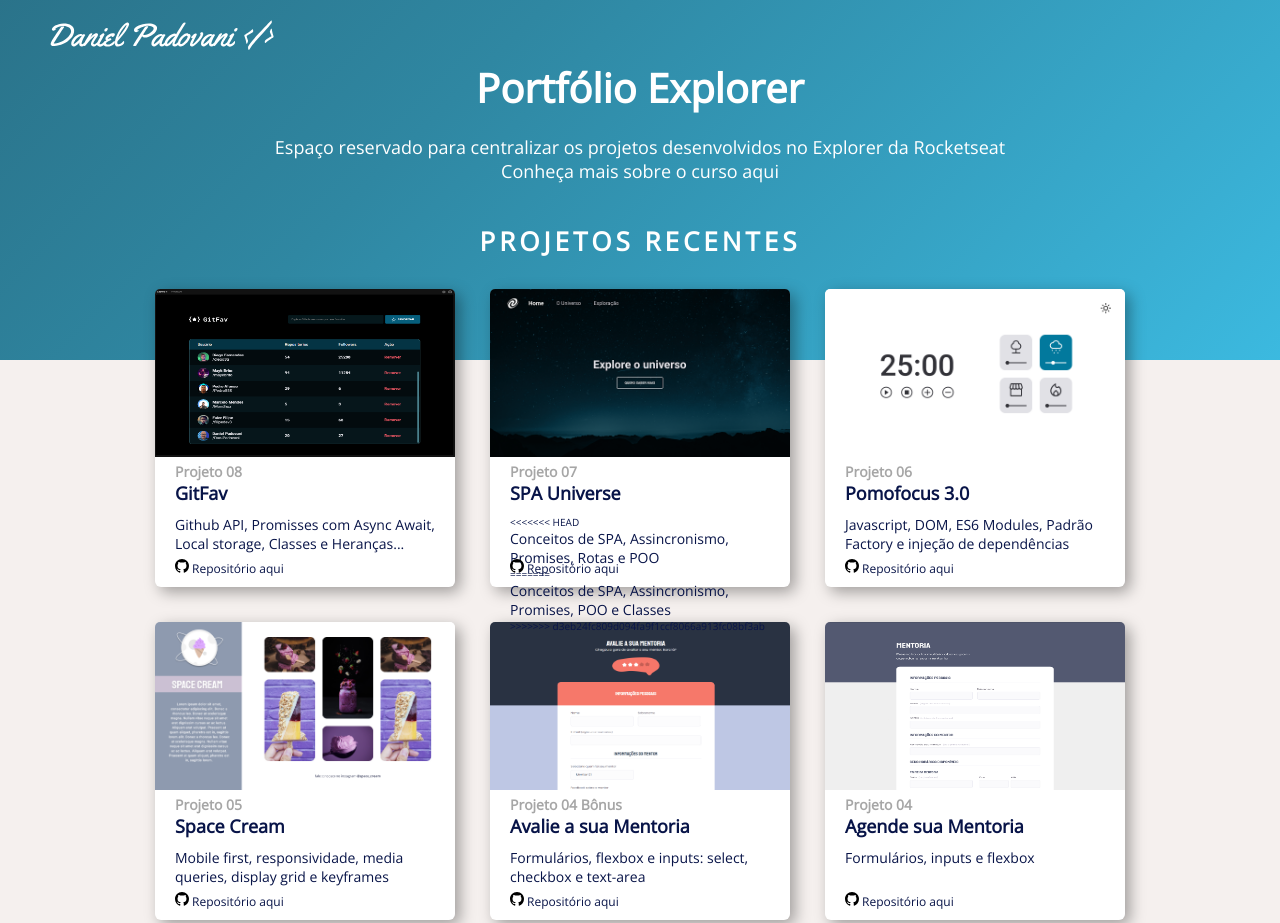
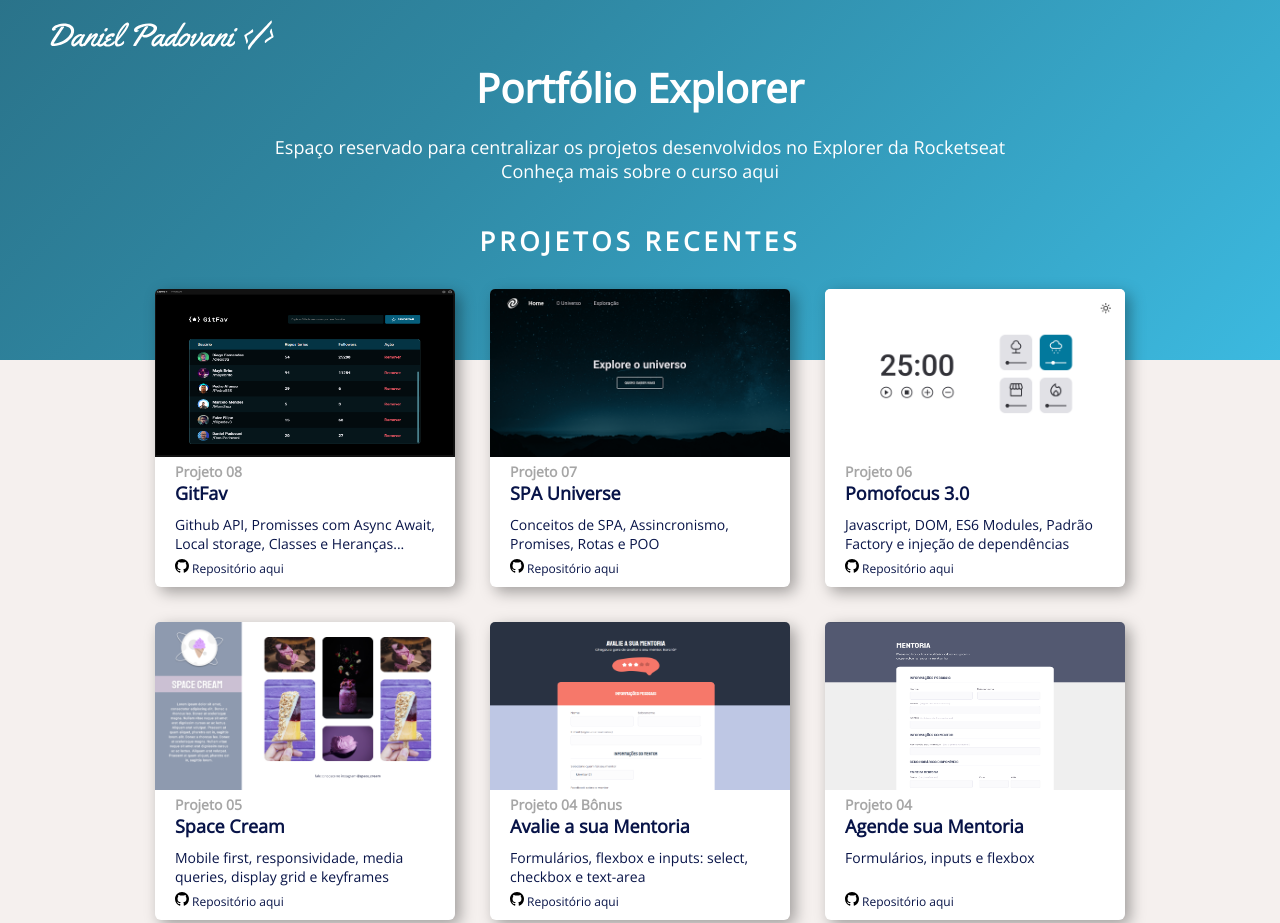
Before and after one commit to Dan-Padovani/Explorer-githubpages, a plain HTML site: page index.html in a window 1280 px wide. Shown: the top 923 px of the page. Drawn offline with nearby package versions, Linux system fonts and the light colour scheme.

Commit message:
fixing grid

```diff
--- a/index.html
+++ b/index.html
@@ -148,11 +148,7 @@
 			<div class="description">
 				<h3>Projeto 07</h3>
 				<h2>SPA Universe</h2>
-<<<<<<< HEAD
 				<p>Conceitos de SPA, Assincronismo, Promises, Rotas e POO</p>
-=======
-				<p>Conceitos de SPA, Assincronismo, Promises, POO e Classes</p>
->>>>>>> d3eb24fc809d094fa9f1ccf8066a913fc08bf3ab
 				<a href="https://github.com/Dan-Padovani/Explorer_projeto07_SPA_Universe" target="_blank">
 					<svg xmlns="http://www.w3.org/2000/svg" width="14" height="14" viewBox="0 0 24 24">
 						<path d="M12 0c-6.626 0-12 5.373-12 12 0 5.302 3.438 9.8 8.207 11.387.599.111.793-.261.793-.577v-2.234c-3.338.726-4.033-1.416-4.033-1.416-.546-1.387-1.333-1.756-1.333-1.756-1.089-.745.083-.729.083-.729 1.205.084 1.839 1.237 1.839 1.237 1.07 1.834 2.807 1.304 3.492.997.107-.775.418-1.305.762-1.604-2.665-.305-5.467-1.334-5.467-5.931 0-1.311.469-2.381 1.236-3.221-.124-.303-.535-1.524.117-3.176 0 0 1.008-.322 3.301 1.23.957-.266 1.983-.399 3.003-.404 1.02.005 2.047.138 3.006.404 2.291-1.552 3.297-1.23 3.297-1.23.653 1.653.242 2.874.118 3.176.77.84 1.235 1.911 1.235 3.221 0 4.609-2.807 5.624-5.479 5.921.43.372.823 1.102.823 2.222v3.293c0 .319.192.694.801.576 4.765-1.589 8.199-6.086 8.199-11.386 0-6.627-5.373-12-12-12z"/>
```
